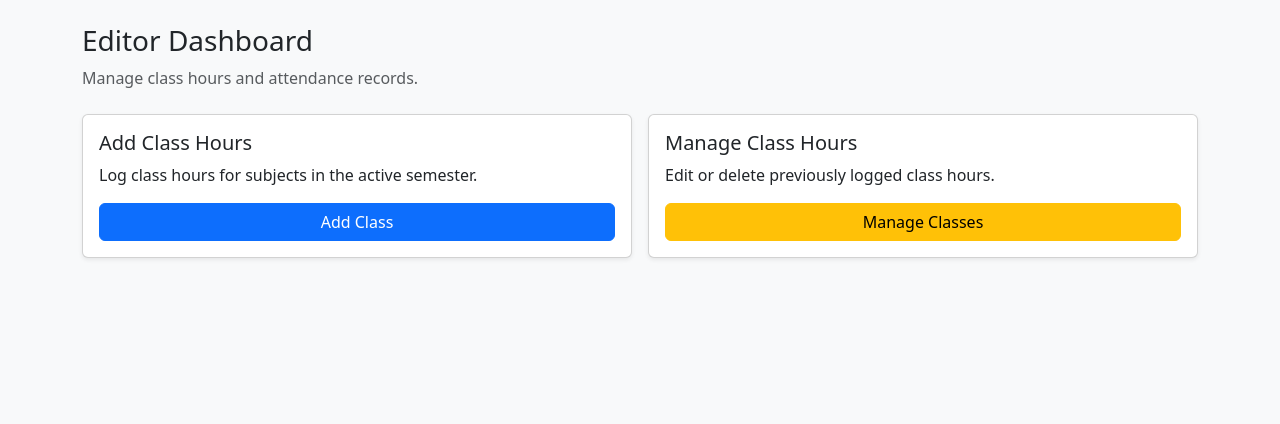
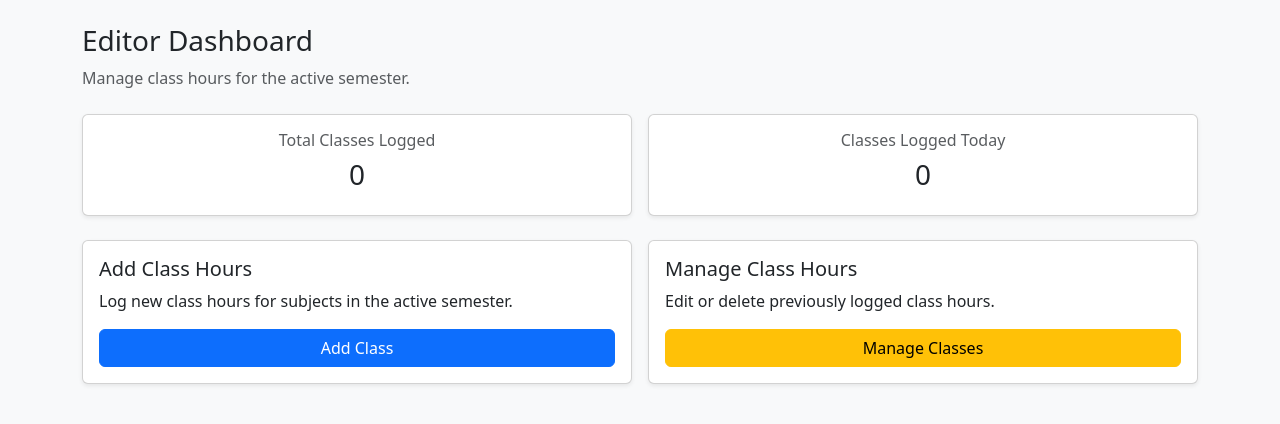
Before and after one commit to Jeffy723/Attendance-App, a Flask app: page /editor_dashboard in a window 1280 px wide. Shown: the part 56-480 px from the top of the page. Run offline with Flask 3, Linux system fonts and the light colour scheme; the visitor is signed in with stand-in values (Sample User, id 1); data that the repository does not hold is empty; some libraries are stand-ins or nearby versions.

Commit message:
Add editor dashboard with stats and actions

```diff
--- a/app.py
+++ b/app.py
@@ -182,7 +182,25 @@ def editor_dashboard():
     if session.get("role") != "editor":
         return redirect("/")
 
-    return render_template("editor_dashboard.html")
+    db = get_db()
+    cur = db.cursor()
+
+    # total classes logged
+    cur.execute("SELECT COUNT(*) FROM class_log")
+    total_classes = cur.fetchone()[0]
+
+    # classes logged today
+    cur.execute("""
+        SELECT COUNT(*) FROM class_log
+        WHERE date = CURRENT_DATE
+    """)
+    today_classes = cur.fetchone()[0]
+
+    return render_template(
+        "editor_dashboard.html",
+        total_classes=total_classes,
+        today_classes=today_classes
+    )
 
 
 @app.route("/add_semester", methods=["GET", "POST"])
--- a/templates/editor_dashboard.html
+++ b/templates/editor_dashboard.html
@@ -6,18 +6,41 @@
 <div class="mb-4">
   <h3>Editor Dashboard</h3>
   <p class="text-muted">
-    Manage class hours and attendance records.
+    Manage class hours for the active semester.
   </p>
 </div>
 
+<!-- Stats Section -->
+<div class="row g-3 mb-4">
+  <div class="col-md-6">
+    <div class="card text-center shadow-sm">
+      <div class="card-body">
+        <h6 class="text-muted">Total Classes Logged</h6>
+        <h3>{{ total_classes }}</h3>
+      </div>
+    </div>
+  </div>
+
+  <div class="col-md-6">
+    <div class="card text-center shadow-sm">
+      <div class="card-body">
+        <h6 class="text-muted">Classes Logged Today</h6>
+        <h3>{{ today_classes }}</h3>
+      </div>
+    </div>
+  </div>
+</div>
+
+<!-- Action Cards -->
 <div class="row g-3">
 
+  <!-- Add Class -->
   <div class="col-md-6">
     <div class="card shadow-sm h-100">
       <div class="card-body">
         <h5 class="card-title">Add Class Hours</h5>
         <p class="card-text">
-          Log class hours for subjects in the active semester.
+          Log new class hours for subjects in the active semester.
         </p>
         <a href="/add_class" class="btn btn-primary w-100">
           Add Class
@@ -26,6 +49,7 @@
     </div>
   </div>
 
+  <!-- Manage Classes -->
   <div class="col-md-6">
     <div class="card shadow-sm h-100">
       <div class="card-body">
```
